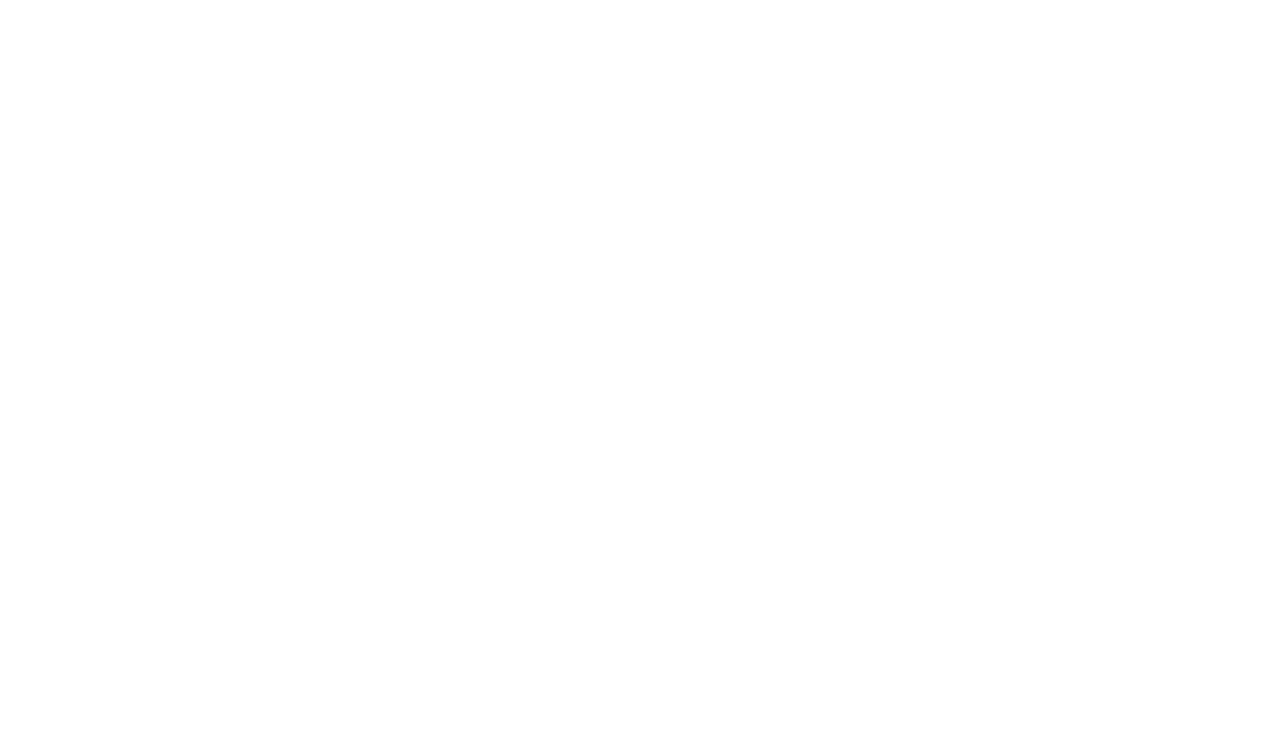
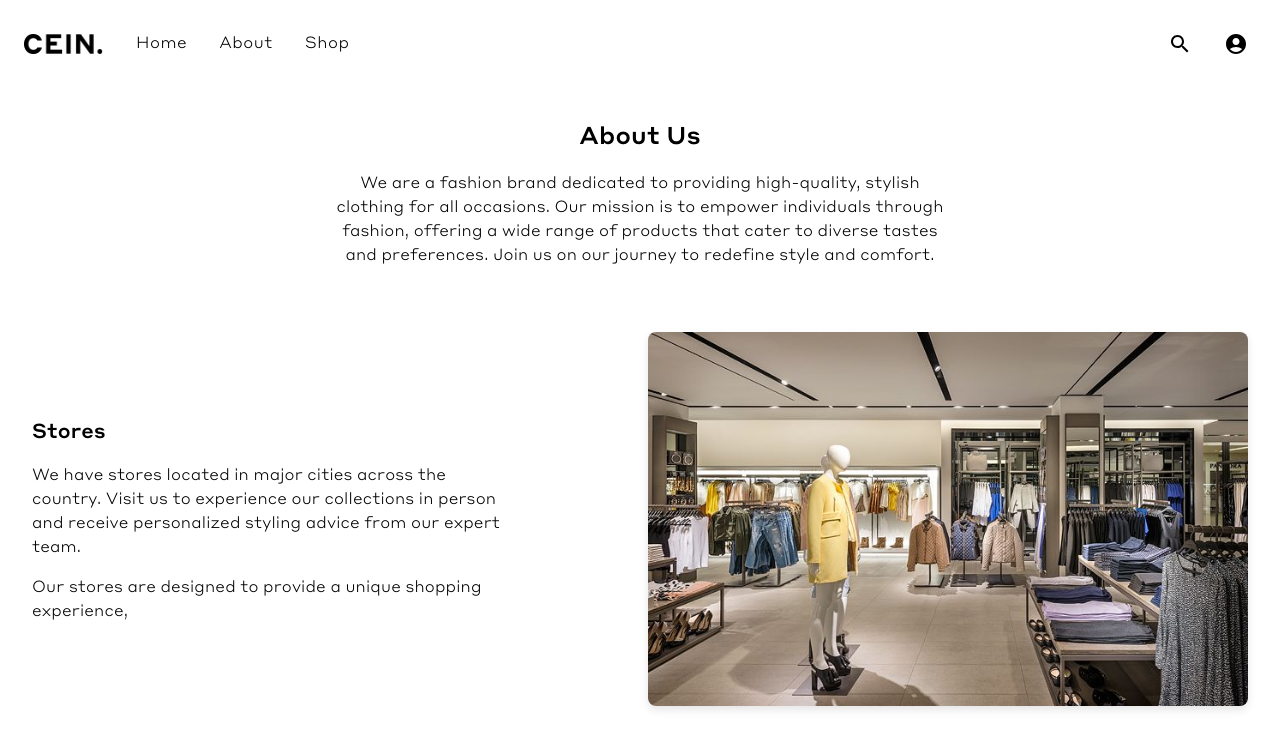
Before and after one commit to WaqarShahidd/designers-haven, a React (Create React App) app: page /about in a window 1280 px wide. Before the commit this address had no page. Shown: the top 741 px of the page. Built offline with nearby package versions, Linux system fonts and the light colour scheme.

Commit message:
added about page

```diff
--- /dev/null
+++ b/src/pages/About/About.jsx
@@ -0,0 +1,111 @@
+import React from "react";
+import Layout from "../../layout/Layout";
+import { Box, Grid, Typography } from "@mui/material";
+import { fonts } from "../../theme/theme";
+
+const About = () => {
+  return (
+    <Layout>
+      <Box
+        sx={{
+          display: "flex",
+          flexDirection: "column",
+          alignItems: "center",
+          justifyContent: "center",
+          p: 4,
+        }}
+      >
+        <Typography
+          sx={{
+            color: "#000",
+            fontSize: "24px",
+            fontFamily: fonts.styreneMedium,
+            mb: 2,
+          }}
+        >
+          About Us
+        </Typography>
+        <Typography
+          sx={{
+            color: "#000",
+            fontSize: "16px",
+            fontFamily: fonts.styreneLight,
+            textAlign: "center",
+            maxWidth: "50%",
+          }}
+        >
+          We are a fashion brand dedicated to providing high-quality, stylish
+          clothing for all occasions. Our mission is to empower individuals
+          through fashion, offering a wide range of products that cater to
+          diverse tastes and preferences. Join us on our journey to redefine
+          style and comfort.
+        </Typography>
+      </Box>
+
+      <Grid container spacing={2} sx={{ p: 4 }}>
+        <Grid
+          item
+          size={{ xs: 12, sm: 6 }}
+          sx={{
+            display: "flex",
+            flexDirection: "column",
+            justifyContent: "center",
+          }}
+        >
+          <Typography
+            sx={{
+              color: "#000",
+              fontSize: "20px",
+              fontFamily: fonts.styreneMedium,
+              mb: 2,
+            }}
+          >
+            Stores
+          </Typography>
+          <Typography
+            sx={{
+              color: "#000",
+              fontSize: "16px",
+              fontFamily: fonts.styreneLight,
+              textAlign: "left",
+              maxWidth: "80%",
+              mb: 2,
+              lineHeight: "1.5",
+            }}
+          >
+            We have stores located in major cities across the country. Visit us
+            to experience our collections in person and receive personalized
+            styling advice from our expert team.
+          </Typography>
+          <Typography
+            sx={{
+              color: "#000",
+              fontSize: "16px",
+              fontFamily: fonts.styreneLight,
+              textAlign: "left",
+              maxWidth: "80%",
+              lineHeight: "1.5",
+            }}
+          >
+            Our stores are designed to provide a unique shopping experience,
+          </Typography>
+        </Grid>
+        <Grid item size={{ xs: 12, sm: 6 }}>
+          <Box
+            component={"img"}
+            src={require("../../assets/images/store.jpg")}
+            alt="Store"
+            sx={{
+              width: "100%",
+              height: "auto",
+              borderRadius: "8px",
+              boxShadow: "0 4px 8px rgba(0, 0, 0, 0.1)",
+            }}
+          />
+        </Grid>
+      </Grid>
+    </Layout>
+  );
+};
+
+export default About;
--- a/src/routes/AppRouter.jsx
+++ b/src/routes/AppRouter.jsx
@@ -4,6 +4,7 @@
 import ProductDetail from "../pages/ProductDetail/ProductDetail";
 import Products from "../pages/Products/Products";
 import StoreFront from "../pages/StoreFront/StoreFront";
+import About from "../pages/About/About";
 
 const AppRouter = () => {
   return (
@@ -13,6 +14,7 @@
         <Route path="/store/:id" element={<StoreFront />} />
         <Route path="/products" element={<Products />} />
         <Route path="/product/:id" element={<ProductDetail />} />
+        <Route path="/about" element={<About />} />
       </Routes>
     </BrowserRouter>
   );
```
Also changed, not shown: src/assets/images/store.jpg (added).
